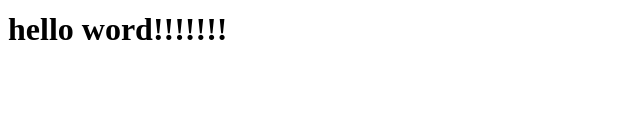
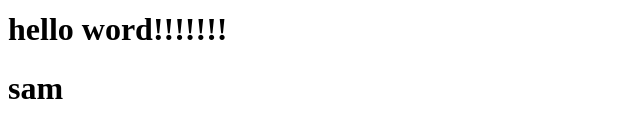
Before and after one commit to emvmart23/lab02nube, a plain HTML site: page index.html in a window 1280 px wide. Shown: the part 127-264 px from the top of the page, without its empty margins (0-640 px from the left). Drawn offline with Linux system fonts and the light colour scheme.

Commit message:
segundo commit

```diff
--- a/index.html
+++ b/index.html
@@ -9,5 +9,6 @@
     <h1>Max Martinez Saavedra</h1>
     <h1>desarrollo en la nube</h1>
     <h1>hello word!!!!!!!</h1>
+    <h1>sam</h1>
 </body>
 </html>
```
